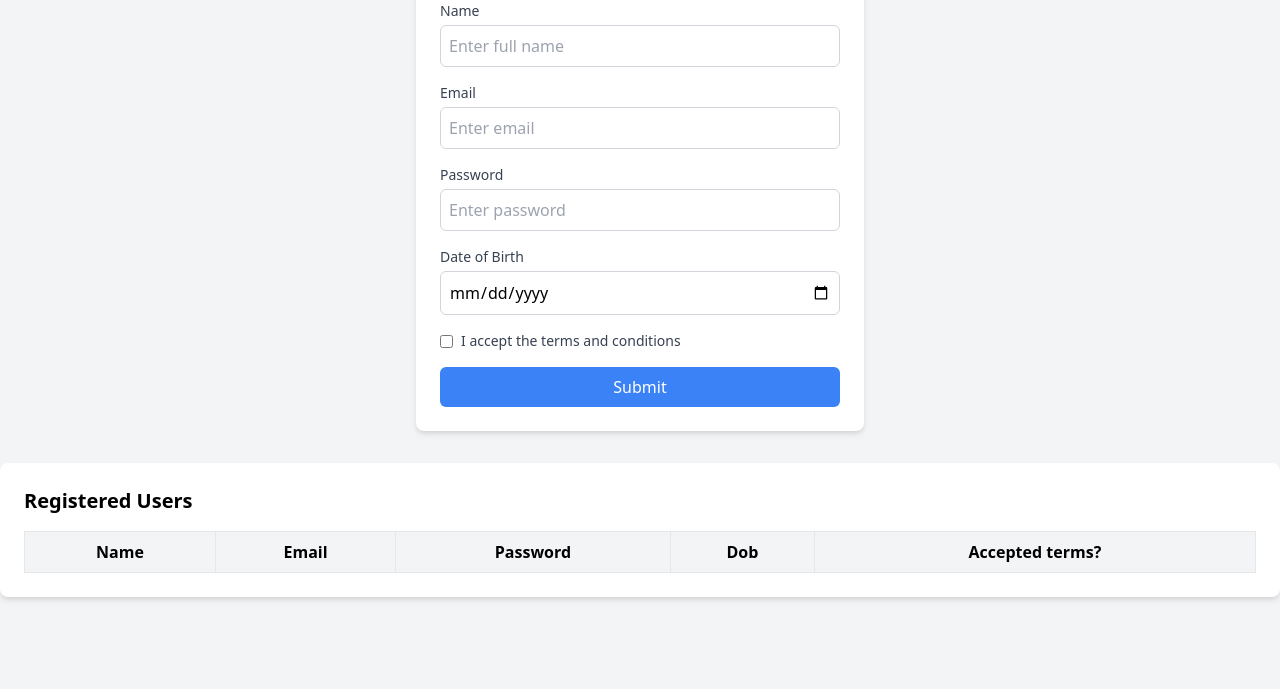
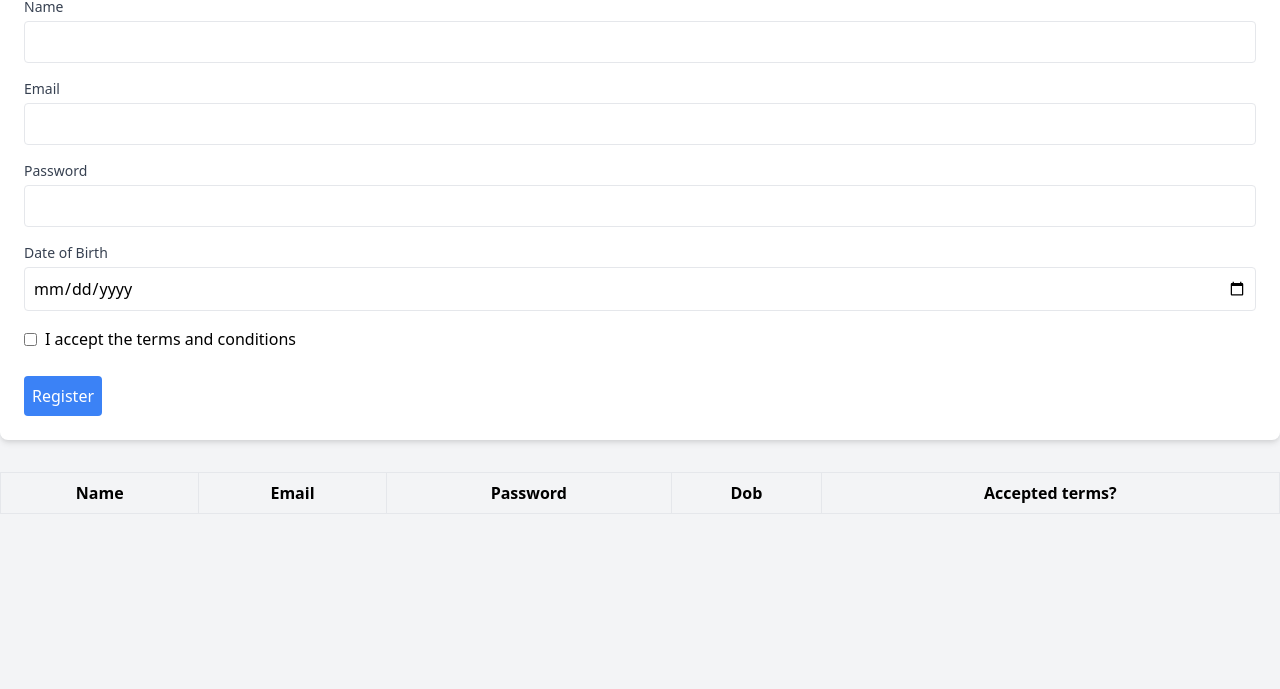
Before and after one commit to ShrujanaReddy/wd101-trial, a plain HTML site: page index.html in a window 1280 px wide. Shown: the part 111-800 px from the top of the page. Drawn offline with nearby package versions, Linux system fonts and the light colour scheme.

Commit message:
Update index.html

```diff
--- a/index.html
+++ b/index.html
@@ -1,52 +1,49 @@
 <!DOCTYPE html>
 <html lang="en">
-
 <head>
     <meta charset="UTF-8">
     <meta name="viewport" content="width=device-width, initial-scale=1.0">
-    <title>Registration Form</title>
-    <link href="https://cdn.jsdelivr.net/npm/tailwindcss@2.2.19/dist/tailwind.min.css" rel="stylesheet">
+    <title>Registration Page</title>
+    <link href="https://cdn.jsdelivr.net/npm/tailwindcss@2.2.16/dist/tailwind.min.css" rel="stylesheet">
+    <script src="index.js"></script>
 </head>
+<body class="bg-gray-100">
+    <div class="container mx-auto mt-8">
+        <h1 class="text-3xl font-semibold mb-4">Registration Page</h1>
 
-<body class="bg-gray-100">
-    <div class="max-w-md mx-auto mt-10 p-6 bg-white rounded-lg shadow-md">
-        <h1 class="text-2xl font-semibold mb-4">Registration Form</h1>
-        <form id="registrationForm">
+        <!-- Registration Form -->
+        <form id="registrationForm" class="bg-white shadow-md rounded-lg p-6">
             <div class="mb-4">
                 <label for="name" class="block text-sm font-medium text-gray-700">Name</label>
-                <input type="text" id="name" name="name" placeholder="Enter full name"
-                    class="mt-1 p-2 w-full rounded-md border border-gray-300">
+                <input type="text" id="name" name="name" class="mt-1 p-2 border rounded w-full" required>
             </div>
             <div class="mb-4">
                 <label for="email" class="block text-sm font-medium text-gray-700">Email</label>
-                <input type="email" id="email" name="email" placeholder="Enter email" required
-                    class="mt-1 p-2 w-full rounded-md border border-gray-300">
+                <input type="email" id="email" name="email" class="mt-1 p-2 border rounded w-full" required>
             </div>
             <div class="mb-4">
                 <label for="password" class="block text-sm font-medium text-gray-700">Password</label>
-                <input type="password" id="password" name="password" placeholder="Enter password" required
-                    class="mt-1 p-2 w-full rounded-md border border-gray-300">
+                <input type="password" id="password" name="password" class="mt-1 p-2 border rounded w-full" required>
             </div>
             <div class="mb-4">
                 <label for="dob" class="block text-sm font-medium text-gray-700">Date of Birth</label>
-                <input type="date" id="dob" name="dob" required
-                    class="mt-1 p-2 w-full rounded-md border border-gray-300">
+                <input type="date" id="dob" name="dob" class="mt-1 p-2 border rounded w-full" required>
             </div>
             <div class="mb-4">
-                <label class="flex items-center">
-                    <input type="checkbox" id="acceptTerms" name="acceptTerms" required class="form-checkbox mr-2">
-                    <span class="text-sm text-gray-700">I accept the terms and conditions</span>
+                <label class="inline-flex items-center">
+                    <input type="checkbox" id="termsAccepted" name="termsAccepted" class="form-checkbox" required>
+                    <span class="ml-2">I accept the terms and conditions</span>
                 </label>
             </div>
-            <button type="submit"
-                class="w-full bg-blue-500 text-white py-2 px-4 rounded-md hover:bg-blue-600">Submit</button>
+            <div class="mt-6">
+                <button type="submit" class="bg-blue-500 text-white p-2 rounded hover:bg-blue-600">Register</button>
+            </div>
         </form>
-    </div>
-    <div class=" mx-auto mt-8 p-6 bg-white rounded-lg shadow-md">
-        <h2 class="text-xl font-semibold mb-4">Registered Users</h2>
-        <table id="userTable" class="w-full border">
+
+        <!-- Data Table -->
+        <table class="mt-8 w-full border-collapse table-auto">
             <thead>
-                <tr class="bg-gray-100">
+                <tr>
                     <th class="border p-2">Name</th>
                     <th class="border p-2">Email</th>
                     <th class="border p-2">Password</th>
@@ -54,13 +51,10 @@
                     <th class="border p-2">Accepted terms?</th>
                 </tr>
             </thead>
-            <tbody>
-                <!-- Data will be dynamically added here using JavaScript -->
+            <tbody id="dataTableBody">
+                <!-- Data rows will be inserted here dynamically -->
             </tbody>
         </table>
     </div>
-
-    <script src="index.js"></script>
 </body>
-
 </html>
```
